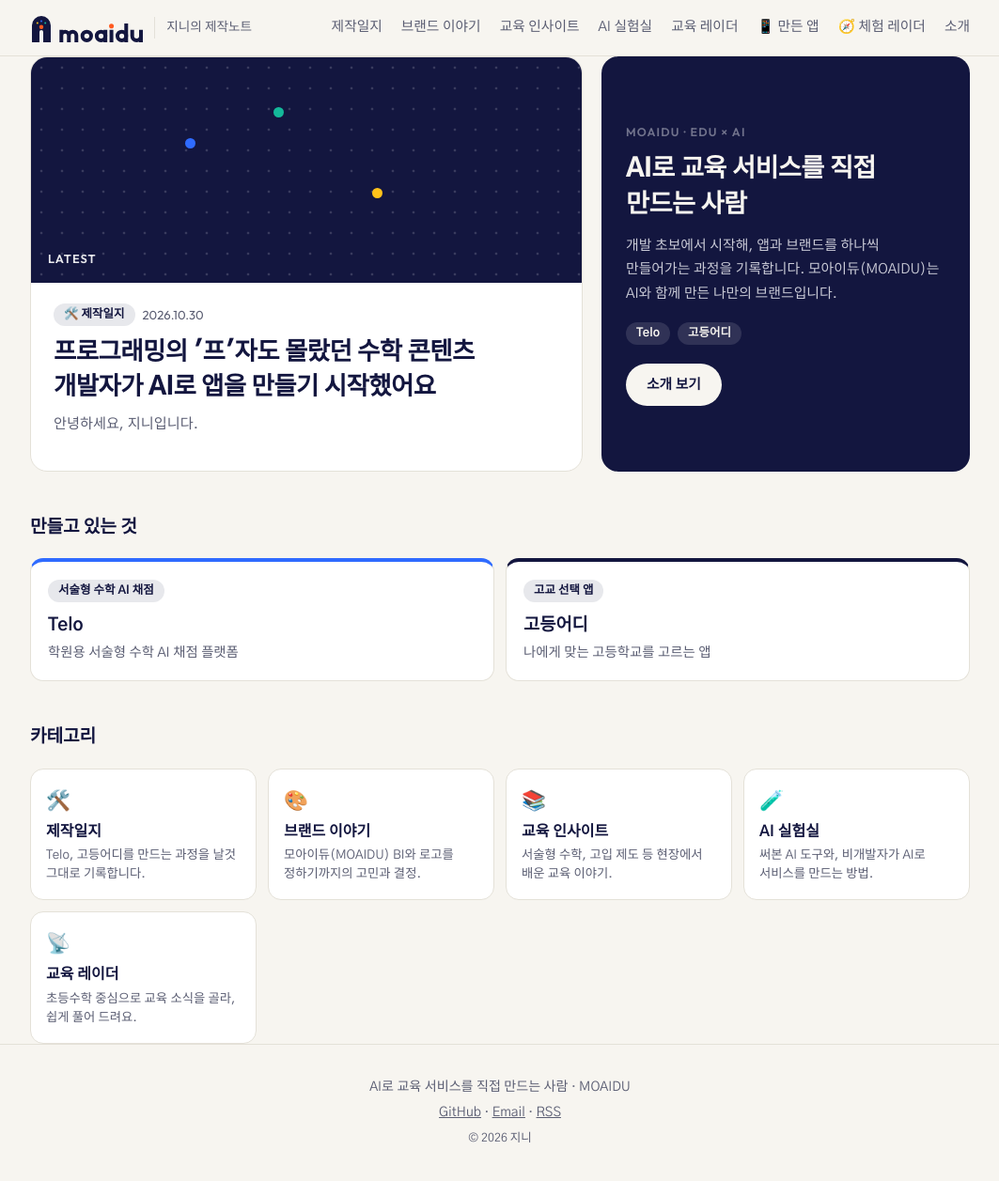
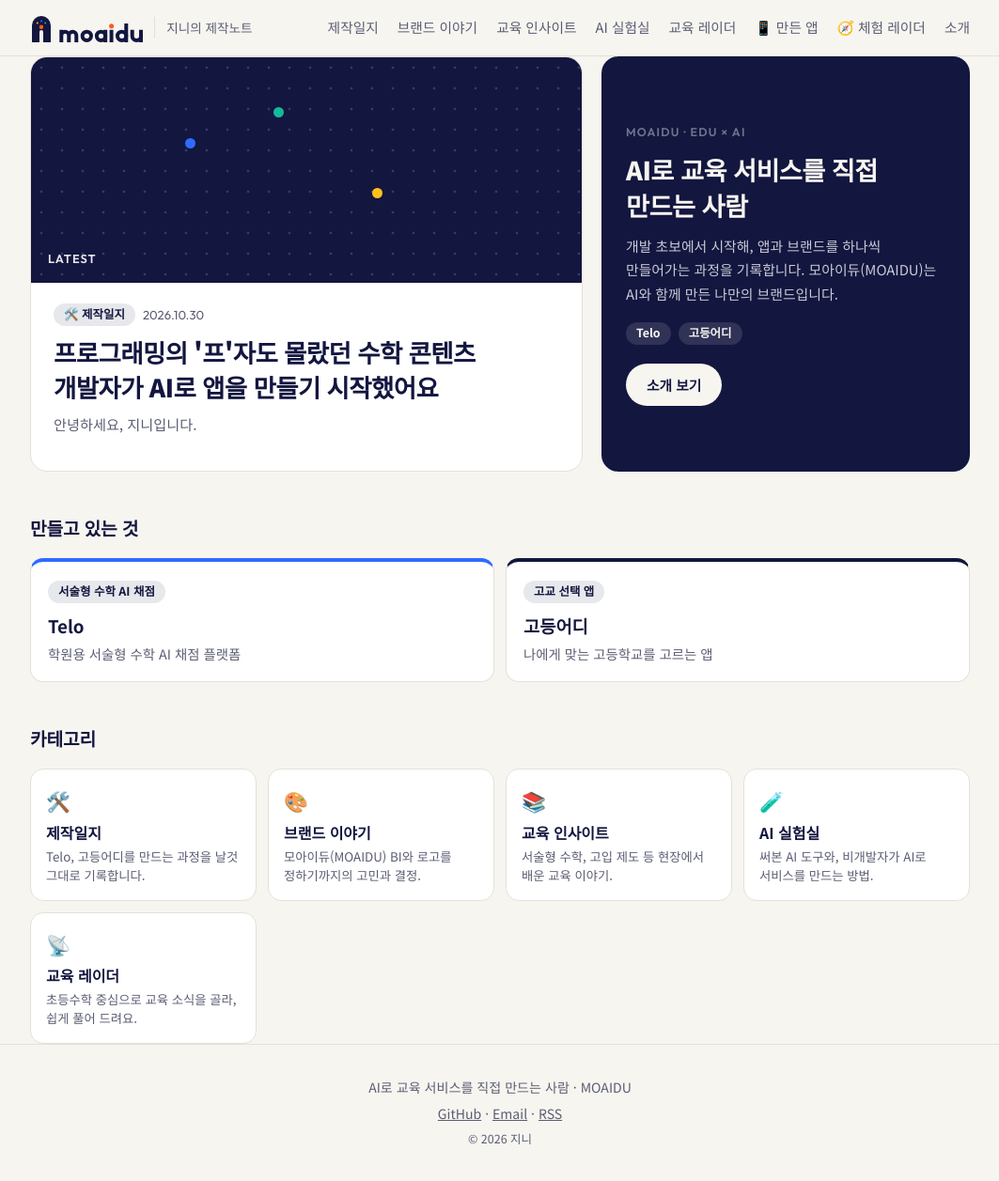
Before and after one commit to moaidu/moaidu.github.io, a Jekyll site: the page built from index.html, in a window 1280 px wide and 1257 px high. Shown: the whole window at 94% size, without its empty margins (108-1171 px from the left). Built offline with Jekyll 4.4.1, drawn with Linux system fonts in a browser that asks for light colours.

Commit message:
본문 서체를 Noto Sans KR로 변경
Co-Authored-By: Claude Sonnet 5.5 <noreply@anthropic.com>

```diff
--- a/_layouts/default.html
+++ b/_layouts/default.html
@@ -5,7 +5,7 @@
   <meta name="viewport" content="width=device-width, initial-scale=1">
   <link rel="preconnect" href="https://fonts.googleapis.com">
   <link rel="preconnect" href="https://fonts.gstatic.com" crossorigin>
-  <link href="https://fonts.googleapis.com/css2?family=Outfit:wght@400;600;800&family=Gothic+A1:wght@400;700;900&display=swap" rel="stylesheet">
+  <link href="https://fonts.googleapis.com/css2?family=Outfit:wght@400;600;800&family=Noto+Sans+KR:wght@400;500;700;900&display=swap" rel="stylesheet">
   <link rel="icon" type="image/svg+xml" href="{{ '/assets/img/favicon.svg' | relative_url }}">
   <link rel="stylesheet" href="{{ '/assets/css/main.css' | relative_url }}">
   {% feed_meta %}
--- a/assets/css/main.css
+++ b/assets/css/main.css
@@ -1,5 +1,5 @@
 /* MOAIDU BI: Midnight Ink 55 / Paper 25 / Spark Orange 10 (오렌지는 로고의 i 한 곳만) */
-:root{--ink:#13163F;--paper:#F7F5F0;--white:#fff;--orange:#FF5A1F;--blue:#2F6BFF;--gray:#5B5E73;--ink-60:#71738C;--ink-10:#E7E8EC;--line:#E4E1D8;--yellow:#FFC21A;--mint:#14B89A;--font-ko:"Gothic A1","Pretendard",sans-serif;--font-en:"Outfit","Gothic A1",sans-serif}
+:root{--ink:#13163F;--paper:#F7F5F0;--white:#fff;--orange:#FF5A1F;--blue:#2F6BFF;--gray:#5B5E73;--ink-60:#71738C;--ink-10:#E7E8EC;--line:#E4E1D8;--yellow:#FFC21A;--mint:#14B89A;--font-ko:"Noto Sans KR","Pretendard",sans-serif;--font-en:"Outfit","Gothic A1",sans-serif}
 *{box-sizing:border-box}
 html{-webkit-text-size-adjust:100%}
 body{margin:0;background:var(--paper);color:var(--ink);font-family:var(--font-ko);font-size:16px;line-height:1.7;word-break:keep-all}
```
